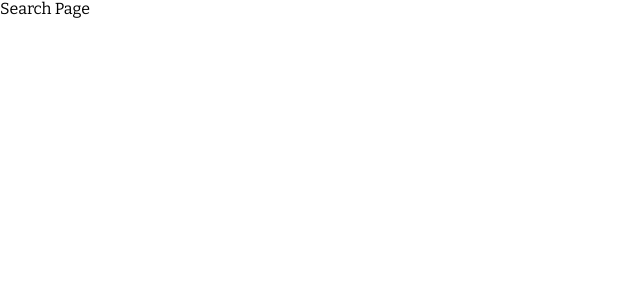
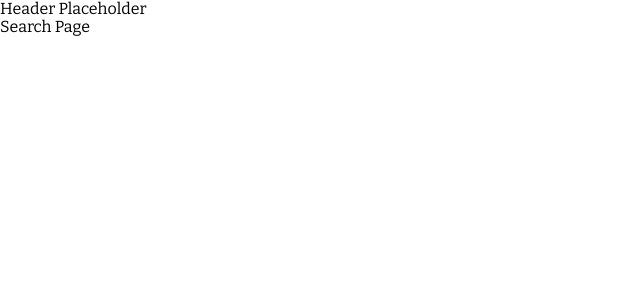
Before and after one commit to profydev/reddit-timer-albiCoder, a React (Create React App) app: page /search in a window 1280 px wide. Shown: the top 300 px of the page, without its empty margins (0-640 px from the left). Built offline with nearby package versions, Linux system fonts and the light colour scheme; a web font is replaced by a local one.

Commit message:
adding the header component

```diff
--- a/src/App.js
+++ b/src/App.js
@@ -1,10 +1,10 @@
 import React from 'react';
-import Contents from './screens/Contents';
 import './App.css';
+import Page from './core/Page';
 
 function App() {
   return (
-    <Contents />
+    <Page />
   );
 }
 
--- /dev/null
+++ b/src/components/Header.jsx
@@ -0,0 +1,9 @@
+import React from 'react';
+
+const Header = () => (
+  <header>
+    Header Placeholder
+  </header>
+);
+
+export default Header;
--- a/src/screens/Contents.jsx
+++ b/src/core/Contents.jsx
@@ -1,7 +1,7 @@
 import React from 'react';
 import { Route, Switch, BrowserRouter as Router } from 'react-router-dom';
-import Home from './Home';
-import Search from './Search';
+import Home from '../screens/Home';
+import Search from '../screens/Search';
 
 const Contents = () => (
   <Router>
--- /dev/null
+++ b/src/core/Page.jsx
@@ -0,0 +1,12 @@
+import React from 'react';
+import Header from '../components/Header';
+import Contents from './Contents';
+
+const Page = () => (
+  <>
+    <Header />
+    <Contents />
+  </>
+);
+
+export default Page;
```
